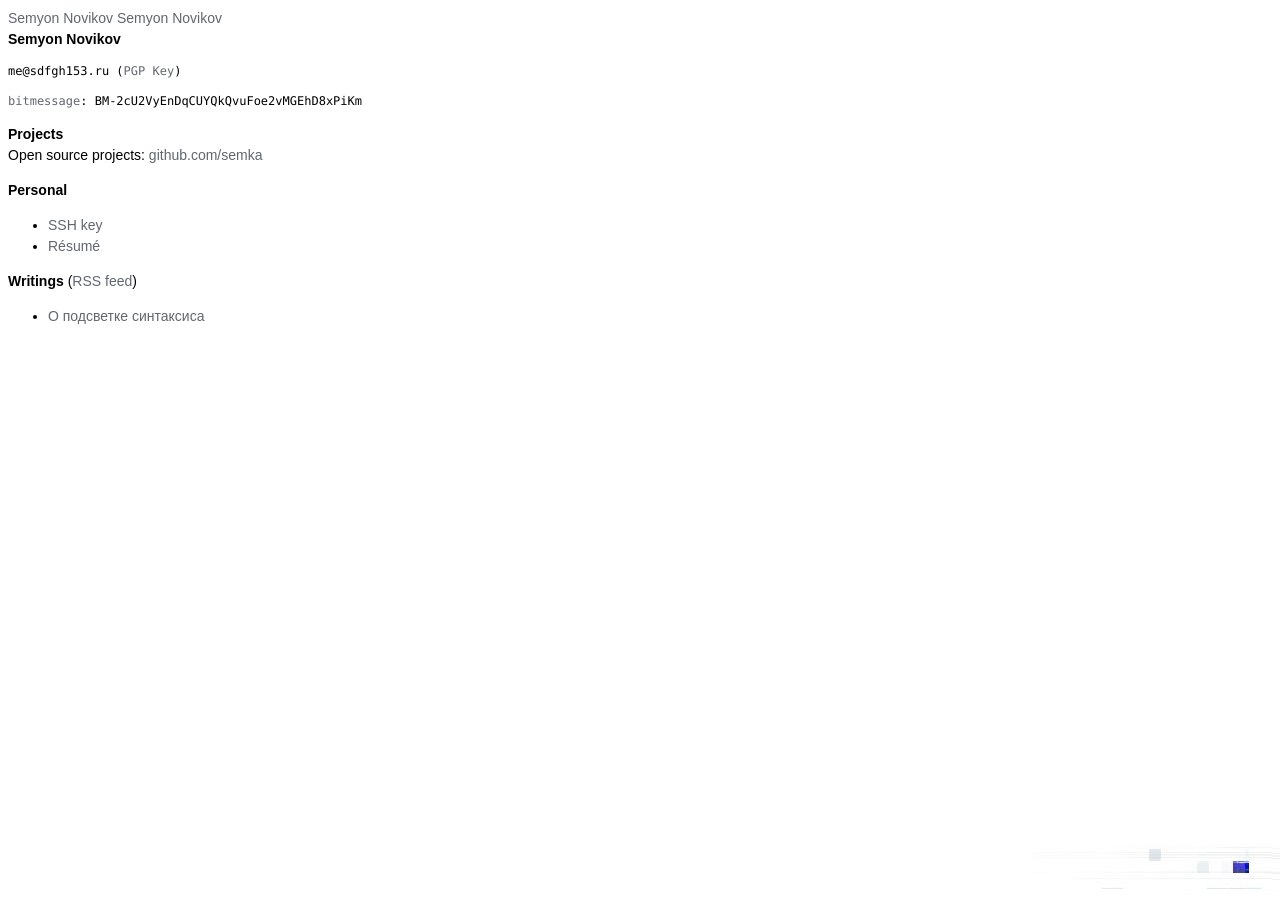
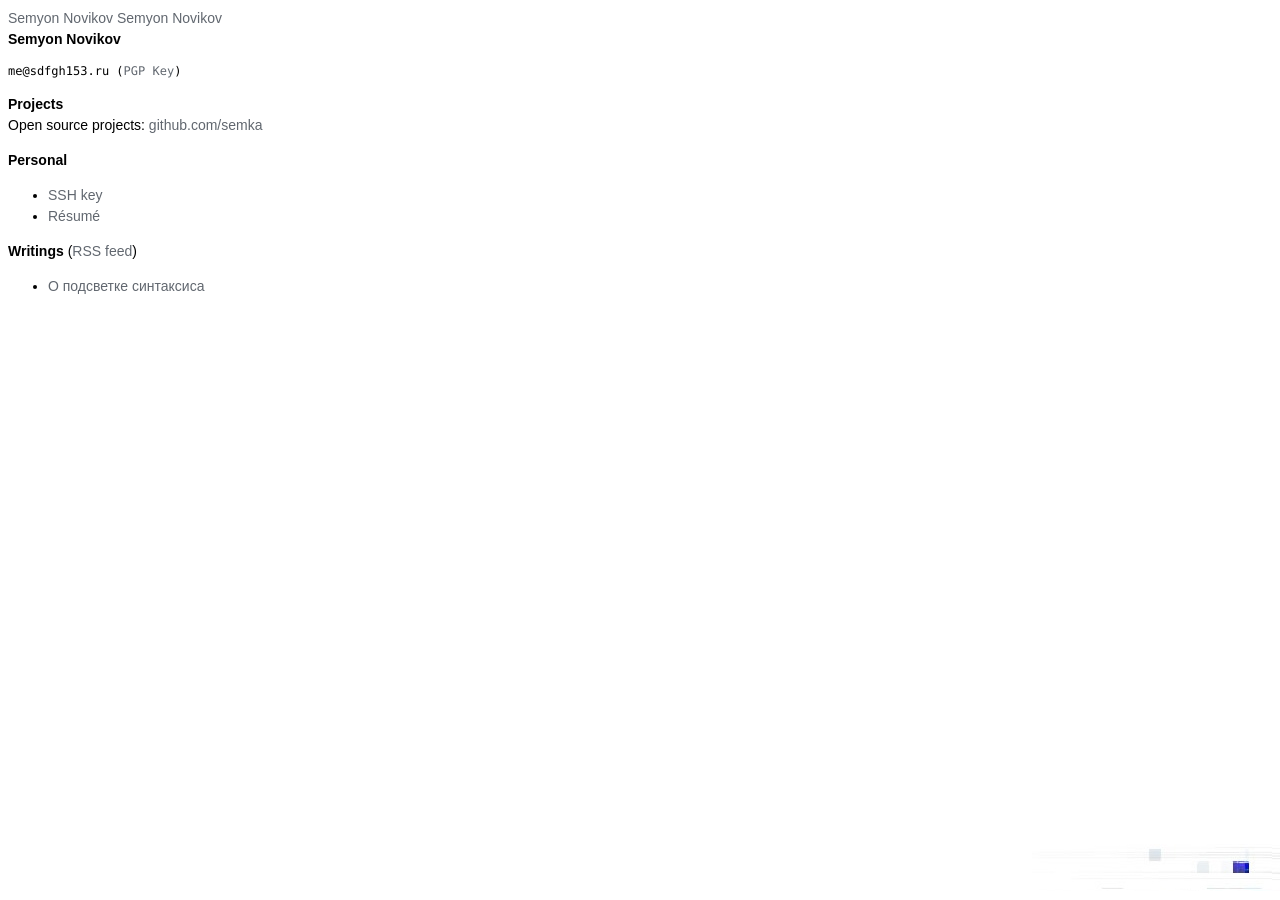
Before and after one commit to nvkv/nvkv.github.io, a Jekyll site: the page built from index.html, in a window 1280 px wide. Built offline with Jekyll 4.4.1, drawn with Linux system fonts in a browser that asks for light colours.

Commit message:
Removed Bitmessage address

```diff
--- a/index.html
+++ b/index.html
@@ -4,7 +4,6 @@ layout: default
 
 <b>Semyon Novikov</b><br/>
 <p style="font-family: Monaco, monospace; font-size:12px">me@sdfgh153.ru (<a href="/pgp-key.html">PGP Key</a>)</p>
-<p style="font-family: Monaco, monospace; font-size:12px"><a href="http://en.wikipedia.org/wiki/Bitmessage">bitmessage</a>: BM-2cU2VyEnDqCUYQkQvuFoe2vMGEhD8xPiKm</p>
 <p id="occupation">
 
 </p>
```
